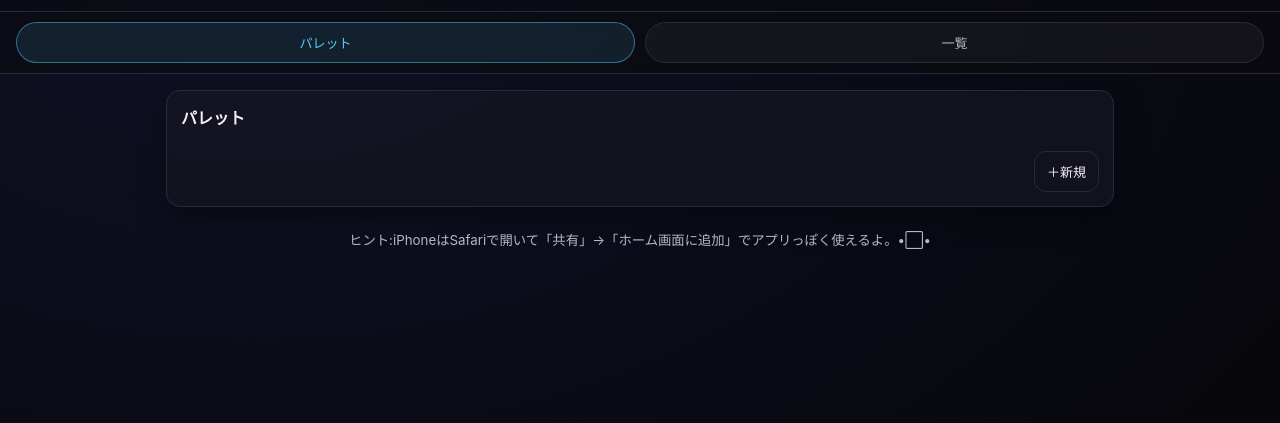
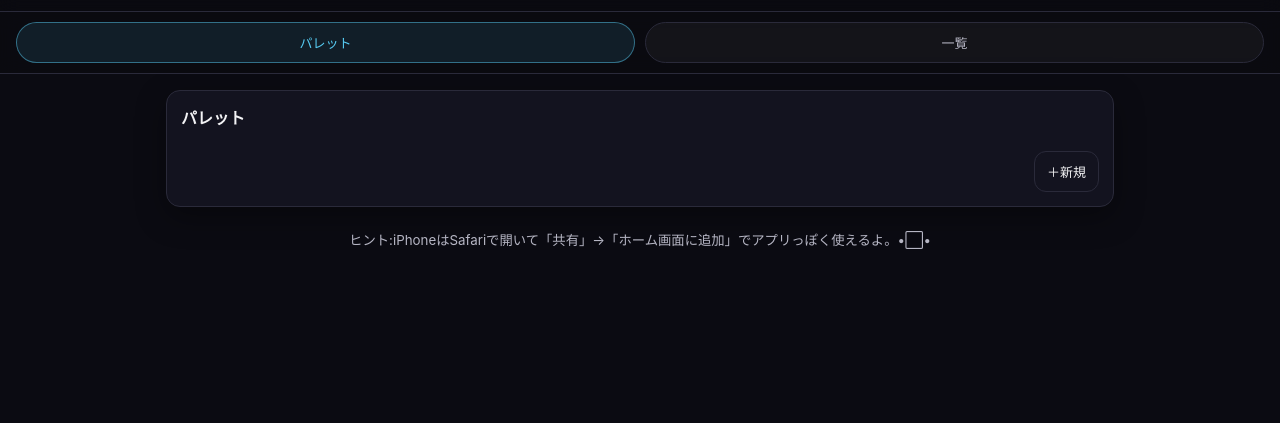
Before and after one commit to PuzzleChoco/paint-manager, a plain HTML site: page index.html in a window 1280 px wide. Shown: the part 59-482 px from the top of the page. Drawn offline with Linux system fonts and the light colour scheme.

Commit message:
背景色

```diff
--- a/index.html
+++ b/index.html
@@ -8,6 +8,8 @@
   <!-- iOS PWA-ish -->
   <meta name="apple-mobile-web-app-capable" content="yes" />
   <meta name="apple-mobile-web-app-status-bar-style" content="black-translucent" />
+  <meta name="theme-color" content="#0b0b12">
+  <meta name="apple-mobile-web-app-status-bar-style" content="black-translucent">
 
   <link rel="manifest" href="./manifest.webmanifest" />
   <link rel="icon" href="./icons/icon.svg" type="image/svg+xml" />
--- a/style.css
+++ b/style.css
@@ -494,3 +494,13 @@ html, body { overflow-x: hidden; }
   text-overflow:ellipsis;
   white-space:nowrap;
 }
+
+html, body {
+  background: #0b0b12; /* ←アプリ本体の背景と同じ色に */
+  min-height: 100%;
+}
+
+body {
+  /* iOSの下部セーフエリア分も背景が続くようにする */
+  padding-bottom: env(safe-area-inset-bottom);
+}
```
